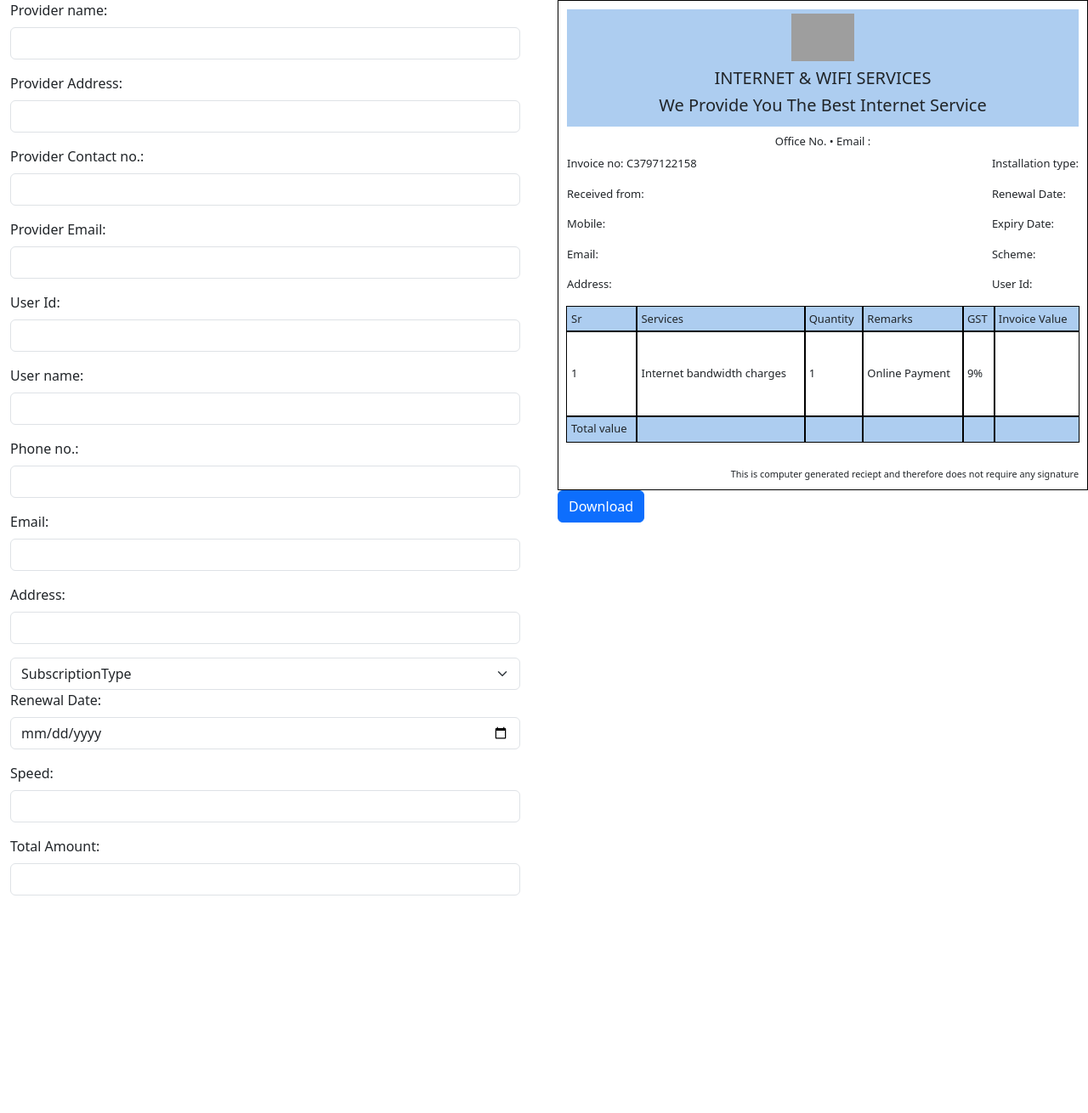
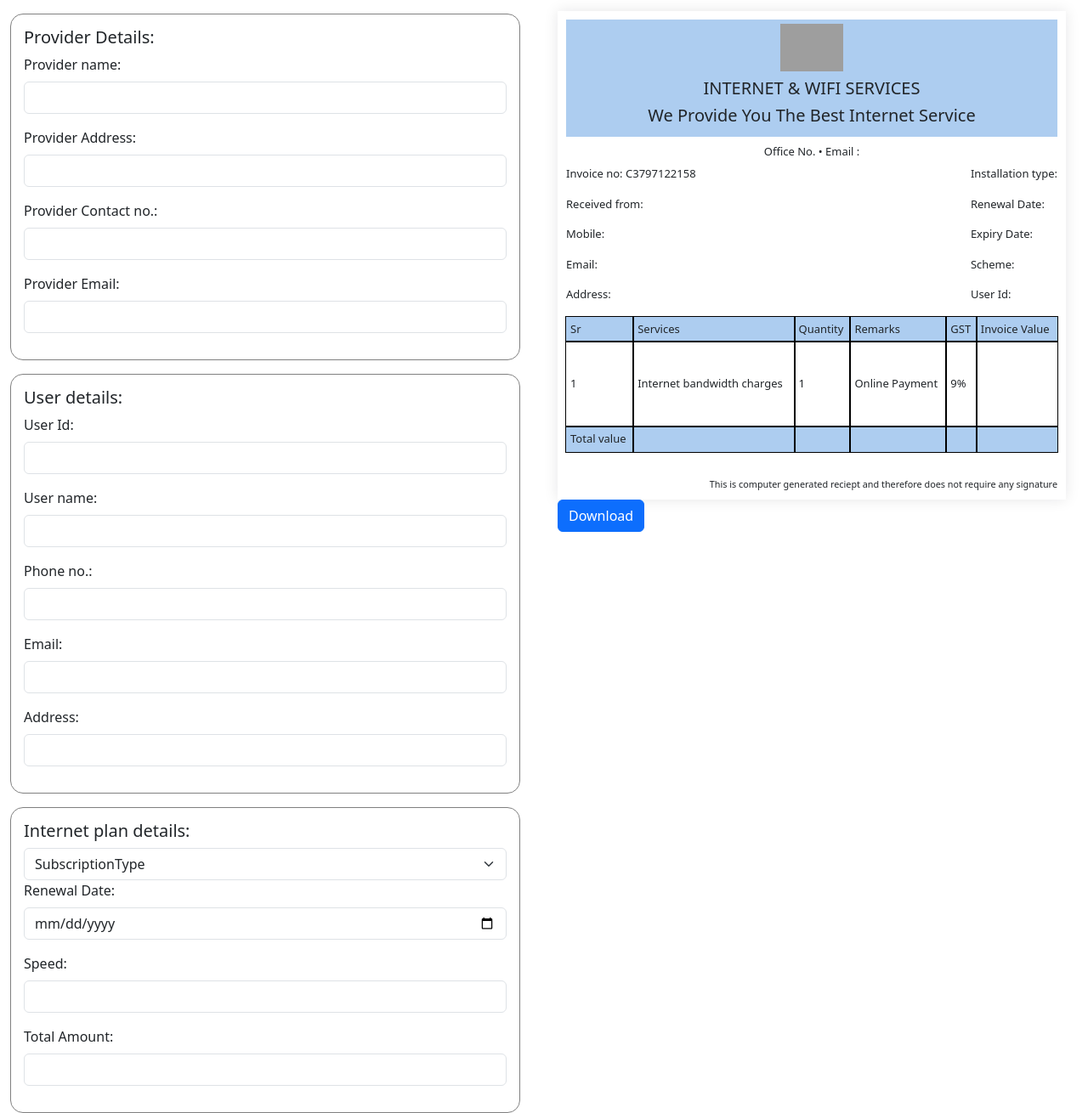
Before and after one commit to ZaraQureshi/DynamicInternetBillGenerator, a React (Create React App) app: page / in a window 1280 px wide. Shown: the whole page at 85% size. Before the commit the page ends 1070 px from the top, so only its background shows below. Built offline with nearby package versions, Linux system fonts and the light colour scheme; grey boxes are pictures that could not be loaded.

Commit message:
beautify form and bill

```diff
--- a/src/App.css
+++ b/src/App.css
@@ -1,3 +1,4 @@
+
 .app-container{
   display:grid;
   grid-template-columns: repeat(auto-fit,minmax(200px,1fr));
@@ -9,12 +10,21 @@
   font-size: small;
   /* text-align: center; */
   /* width:800px; */
-  border:1px solid black;
-  padding:10px
+  /* border:1px solid grey; */
+  padding:10px;
+  margin: 1em 2em 0 0;
+  box-shadow: rgba(17, 17, 26, 0.1) 0px 0px 16px;
+
 }
 
 .main-container h3{
   color:darkblue;
+}
+.provider-details-form, .internet-details-form, .user-details-form {
+  border: 1px grey solid;
+    border-radius: 15px;
+    padding: 15px;
+    margin-top:1em ;
 }
 .provider-address{
   line-height: 2px;
--- a/src/Form.tsx
+++ b/src/Form.tsx
@@ -21,7 +21,8 @@ const Form = () => {
   };
   return (
     <div class="form-container container">
-      <form style={{ width: "100%" }} onSubmit={setAllFormValues}>
+      <div className="provider-details-form">
+        <h5>Provider Details: </h5>
         <div class="mb-3">
           <label class="form-label">Provider name:</label>
           <input
@@ -62,7 +63,9 @@ const Form = () => {
             onChange={handleInputChange}
           />
         </div>
-
+      </div>
+      <div className="user-details-form">
+        <h5>User details: </h5>
         <div class="mb-3">
           <label class="form-label">User Id:</label>
           <input
@@ -115,10 +118,16 @@ const Form = () => {
             onChange={handleInputChange}
           />
         </div>
-
-        <select class="form-select" name="subscriptionType" onChange={handleInputChange}>
-          <option selected >SubscriptionType</option>
-          <option value="Yearly" >Yearly</option>
+      </div>
+      <div className="internet-details-form">
+        <h5>Internet plan details:</h5>
+        <select
+          class="form-select"
+          name="subscriptionType"
+          onChange={handleInputChange}
+        >
+          <option selected>SubscriptionType</option>
+          <option value="Yearly">Yearly</option>
           <option value="Monthly">Monthly</option>
           <option value="Quarterly">Quarterly</option>
         </select>
@@ -153,9 +162,9 @@ const Form = () => {
             onChange={handleInputChange}
           />
         </div>
+      </div>
 
-
-      </form>
+      {/* </fo rm> */}
     </div>
   );
 };
```
